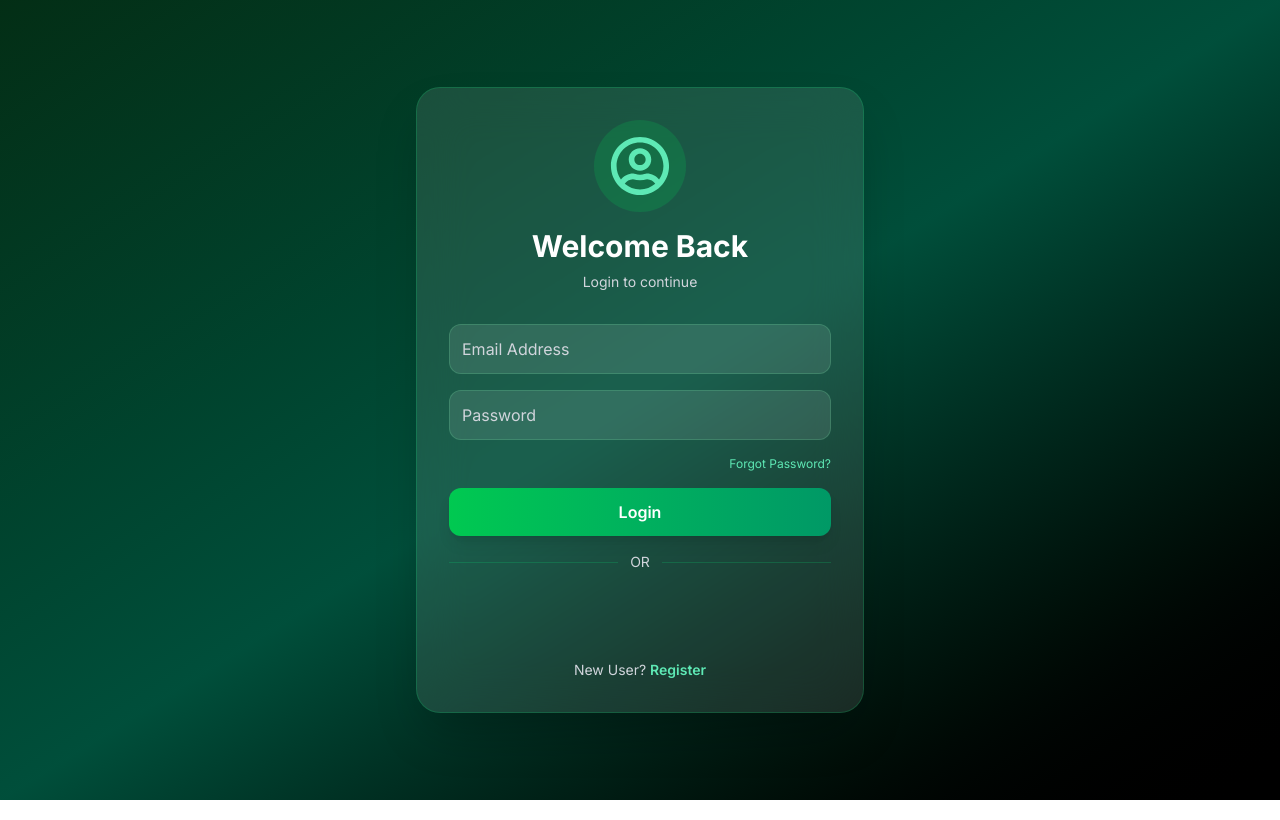
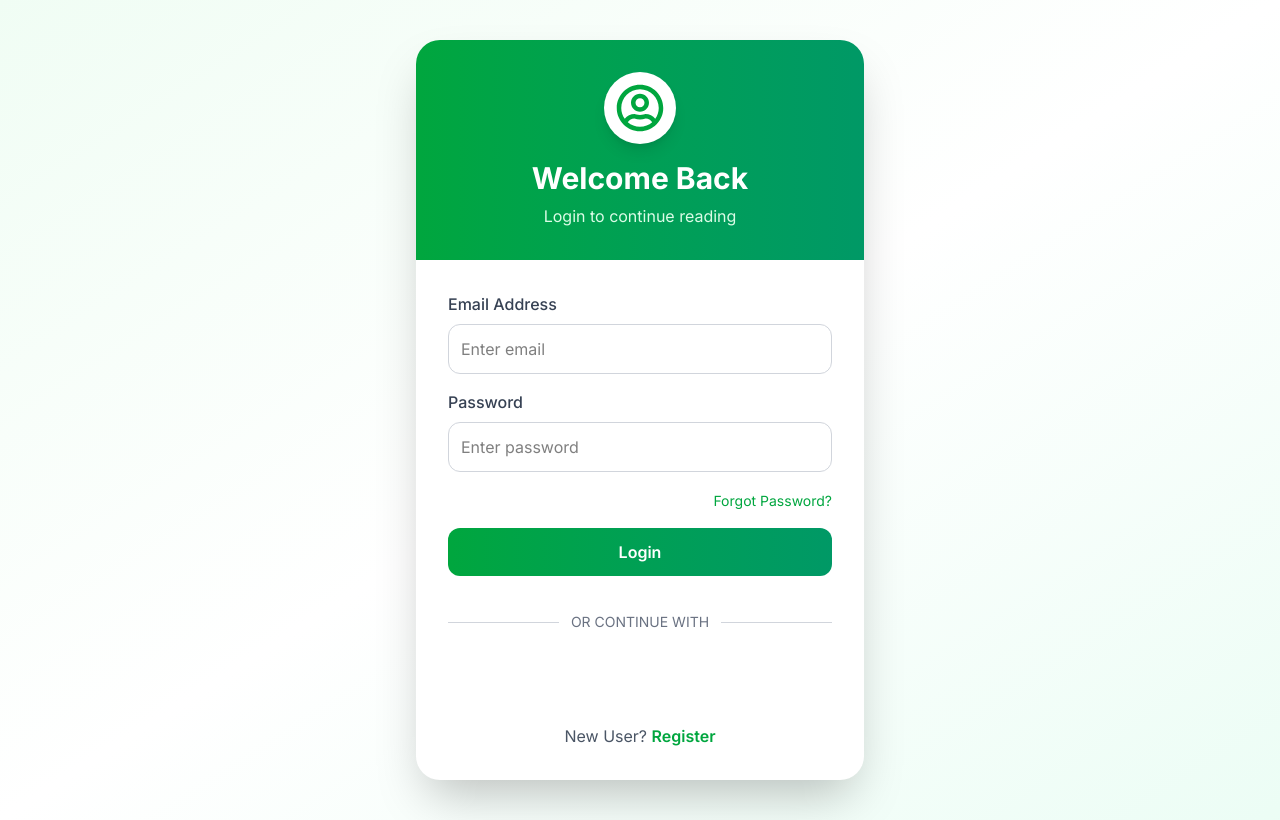
Before and after one commit to Ameyaa44/bookStore_fe, a React (Vite) app: page /login in a window 1280 px wide. Built offline with nearby package versions, Linux system fonts and the light colour scheme.

Commit message:
'second'

```diff
--- a/src/pages/Auth.jsx
+++ b/src/pages/Auth.jsx
@@ -20,33 +20,23 @@ function Auth({ register }) {
 
   const handleRegister = async () => {
     const { username, email, password } = user
-
-    if (!username || !email || !password) {
-      return toast.info("Enter Valid Data")
-    }
+    if (!username || !email || !password) return toast.info("Enter Valid Data")
 
     const res = await signupApi(user)
-
     if (res.status === 200) {
       toast.success("Signup Successful")
       setUser({ username: "", email: "", password: "" })
       navigate('/login')
-    } else {
-      toast.error("Signup Failed")
-    }
+    } else toast.error("Signup Failed")
   }
 
   const handleLogin = async () => {
     const { email, password } = user
-
-    if (!email || !password) {
-      return toast.info("Enter Valid Data")
-    }
+    if (!email || !password) return toast.info("Enter Valid Data")
 
     const res = await signinApi({ email, password })
 
     if (res.status === 200) {
-
       sessionStorage.setItem('token', res.data.token)
       sessionStorage.setItem('uname', res.data.username)
       sessionStorage.setItem('dp', res.data.profile)
@@ -57,25 +47,15 @@ function Auth({ register }) {
 
       toast.success("Login Successful")
 
-      setUser({
-        username: "",
-        email: "",
-        password: ""
-      })
+      setUser({ username: "", email: "", password: "" })
 
-      navigate(
-        res.data.role === "admin"
-          ? "/admin-dashboard"
-          : "/"
-      )
-
+      navigate(res.data.role === "admin" ? '/admin-dashboard' : '/')
     } else {
       toast.error("Login Failed")
     }
   }
 
   const handleGoogleLogin = async (cred) => {
-
     const decoded = jwtDecode(cred?.credential)
 
     const data = {
@@ -87,7 +67,6 @@ function Auth({ register }) {
     const res = await googleSigninApi(data)
 
     if (res.status === 200) {
-
       sessionStorage.setItem('token', res.data.token)
       sessionStorage.setItem('uname', res.data.username)
       sessionStorage.setItem('dp', res.data.profile)
@@ -98,74 +77,93 @@ function Auth({ register }) {
 
       toast.success("Login Successful")
       navigate('/')
-
-    } else {
-      toast.error("Google Login Failed")
-    }
+    } else toast.error("Google Login Failed")
   }
 
   return (
-    <div className="min-h-screen flex items-center justify-center bg-gradient-to-br from-green-950 via-emerald-900 to-black px-4 py-10">
+  <div className="min-h-screen bg-gradient-to-br from-green-50 via-white to-emerald-50 flex items-center justify-center px-4 py-10">
 
-      <div className="w-full max-w-md bg-white/10 backdrop-blur-xl border border-green-400/20 shadow-2xl rounded-3xl p-8 text-white">
+    <div className="w-full max-w-md bg-white rounded-3xl shadow-2xl overflow-hidden">
 
-        {/* Logo Section */}
-        <div className="flex flex-col items-center mb-8">
+      {/* Header */}
+      <div className="bg-gradient-to-r from-green-600 to-emerald-600 p-8 text-center">
 
-          <div className="bg-green-500/20 p-4 rounded-full mb-4">
-            <FaRegUserCircle className="text-6xl text-emerald-300" />
+        <div className="flex justify-center mb-4">
+          <div className="bg-white p-3 rounded-full shadow-lg">
+            <FaRegUserCircle className="text-5xl text-green-600" />
+          </div>
         </div>
 
-          <h1 className="text-3xl font-bold">
+        <h1 className="text-3xl font-bold text-white">
           {register ? "Create Account" : "Welcome Back"}
         </h1>
 
-          <p className="text-sm text-gray-300 mt-2">
+        <p className="text-green-100 mt-2">
           {register
-              ? "Register to access Book Store"
-              : "Login to continue"}
+            ? "Create your bookstore account"
+            : "Login to continue reading"}
         </p>
 
       </div>
 
       {/* Form */}
+      <div className="p-8">
+
         <div className="space-y-4">
+
+          {register && (
+            <div>
+              <label className="block text-gray-700 mb-2 font-medium">
+                Username
+              </label>
+
+              <input
+                type="text"
+                placeholder="Enter username"
+                value={user.username}
+                onChange={(e) =>
+                  setUser({ ...user, username: e.target.value })
+                }
+                className="w-full p-3 border border-gray-300 rounded-xl focus:outline-none focus:ring-2 focus:ring-green-500"
+              />
+            </div>
+          )}
+
+          <div>
+            <label className="block text-gray-700 mb-2 font-medium">
+              Email Address
+            </label>
 
             <input
               type="email"
-            placeholder="Email Address"
+              placeholder="Enter email"
               value={user.email}
               onChange={(e) =>
                 setUser({ ...user, email: e.target.value })
               }
-            className="w-full p-3 rounded-xl bg-white/10 border border-green-300/20 placeholder-gray-300 focus:outline-none focus:ring-2 focus:ring-emerald-400"
+              className="w-full p-3 border border-gray-300 rounded-xl focus:outline-none focus:ring-2 focus:ring-green-500"
             />
+          </div>
 
-          {register && (
-            <input
-              type="text"
-              placeholder="Username"
-              value={user.username}
-              onChange={(e) =>
-                setUser({ ...user, username: e.target.value })
-              }
-              className="w-full p-3 rounded-xl bg-white/10 border border-green-300/20 placeholder-gray-300 focus:outline-none focus:ring-2 focus:ring-emerald-400"
-            />
-          )}
+          <div>
+            <label className="block text-gray-700 mb-2 font-medium">
+              Password
+            </label>
 
             <input
               type="password"
-            placeholder="Password"
+              placeholder="Enter password"
               value={user.password}
               onChange={(e) =>
                 setUser({ ...user, password: e.target.value })
               }
-            className="w-full p-3 rounded-xl bg-white/10 border border-green-300/20 placeholder-gray-300 focus:outline-none focus:ring-2 focus:ring-emerald-400"
+              className="w-full p-3 border border-gray-300 rounded-xl focus:outline-none focus:ring-2 focus:ring-green-500"
             />
+          </div>
 
           {!register && (
-            <div className="flex justify-end">
-              <span className="text-xs text-emerald-300 cursor-pointer hover:underline">
+            <div className="text-end">
+              <span className="text-green-600 text-sm cursor-pointer hover:underline">
                 Forgot Password?
               </span>
             </div>
@@ -173,56 +171,56 @@ function Auth({ register }) {
 
           <button
             onClick={register ? handleRegister : handleLogin}
-            className="w-full py-3 rounded-xl font-semibold bg-gradient-to-r from-green-500 to-emerald-600 hover:scale-[1.02] transition-all duration-300 shadow-lg cursor-pointer"
+            className="w-full bg-gradient-to-r from-green-600 to-emerald-600 text-white py-3 rounded-xl font-semibold hover:shadow-lg hover:scale-[1.01] transition-all"
           >
             {register ? "Create Account" : "Login"}
           </button>
 
           {!register && (
             <>
-              <div className="flex items-center gap-3 text-sm text-gray-300">
-                <div className="flex-1 border-t border-green-400/20"></div>
-                OR
-                <div className="flex-1 border-t border-green-400/20"></div>
+              <div className="flex items-center my-5">
+                <div className="flex-1 border-t border-gray-300"></div>
+                <span className="px-3 text-gray-500 text-sm">
+                  OR CONTINUE WITH
+                </span>
+                <div className="flex-1 border-t border-gray-300"></div>
               </div>
 
               <div className="flex justify-center">
                 <GoogleLogin
                   onSuccess={handleGoogleLogin}
-                  onError={() =>
-                    toast.error("Google Login Failed")
-                  }
+                  onError={() => toast.error("Google Login Failed")}
                 />
               </div>
             </>
           )}
-
         </div>
 
-        {/* Bottom Links */}
-        <div className="text-center mt-8 text-sm text-gray-300">
+        <div className="text-center mt-8">
 
           {register ? (
-            <>
+            <p className="text-gray-600">
               Already have an account?{" "}
               <Link
                 to="/login"
-                className="text-emerald-300 font-semibold hover:underline cursor-pointer"
+                className="text-green-600 font-semibold hover:underline"
               >
                 Login
               </Link>
-            </>
+            </p>
           ) : (
-            <>
+            <p className="text-gray-600">
               New User?{" "}
               <Link
                 to="/register"
-                className="text-emerald-300 font-semibold hover:underline cursor-pointer"
+                className="text-green-600 font-semibold hover:underline"
               >
                 Register
               </Link>
-            </>
+            </p>
           )}
+
+        </div>
 
       </div>
 
```
Lines whose indentation alone changed are shown as unchanged.
